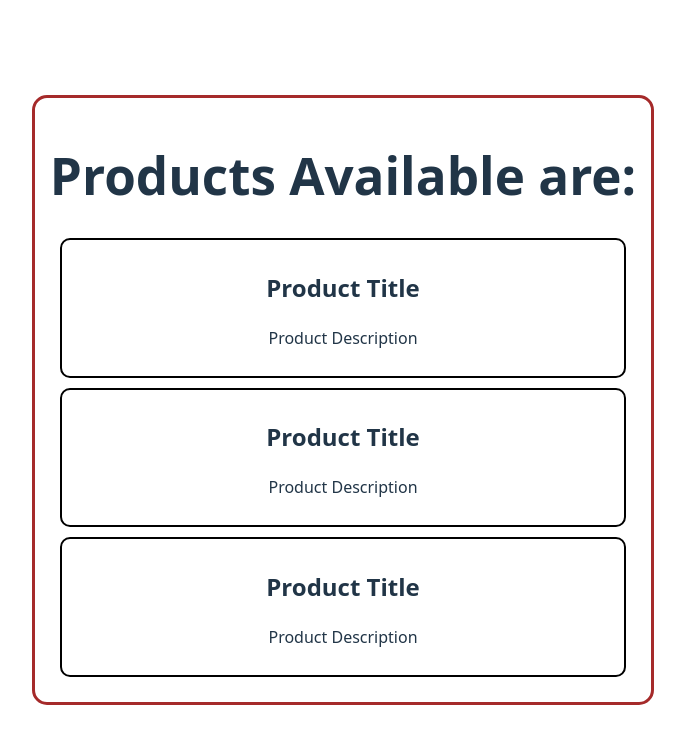
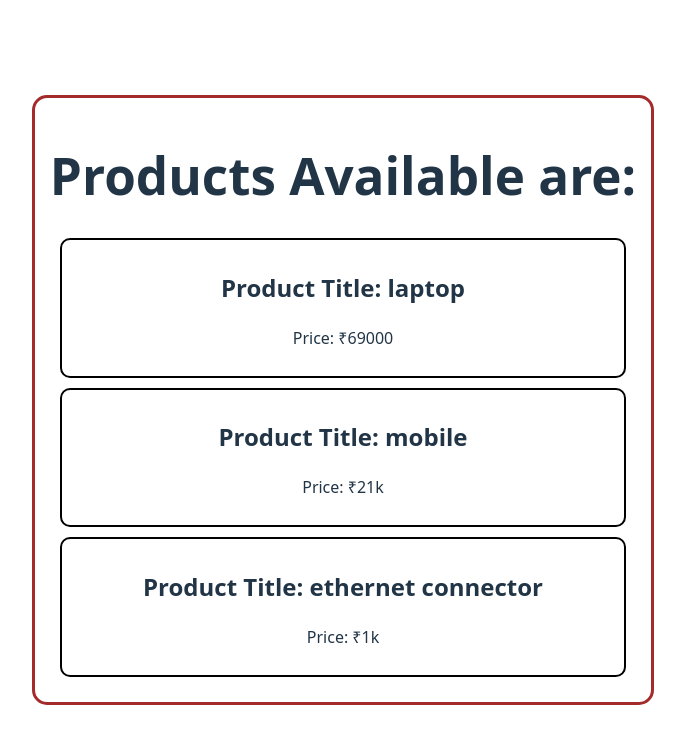
Before and after one commit to rishi-tiwari023/first-Repo, a React (Vite) app in the folder reactLearning/frontend-basic/: page / in a window 1280 px wide. Shown: the top 744 px of the page, without its empty margins (297-982 px from the left). Built offline with nearby package versions, Linux system fonts and the light colour scheme.

Commit message:
using react props to provide custom value to the component while reusing it

```diff
--- a/reactLearning/frontend-basic/src/Product.jsx
+++ b/reactLearning/frontend-basic/src/Product.jsx
@@ -1,8 +1,8 @@
 import "./Product.css"
-function Product() {
+function Product({title, price}) {
     return <div className="Product">
-    <h2>Product Title</h2>
-    <p>Product Description</p>
+    <h2>Product Title: {title}</h2>
+    <p>Price: &#8377;{price}</p>
     </div>
 }
 
--- a/reactLearning/frontend-basic/src/ProductTab.jsx
+++ b/reactLearning/frontend-basic/src/ProductTab.jsx
@@ -5,9 +5,9 @@ function ProductTab() {
     return (
         <div className="ProductTab">
             <h1>Products Available are:</h1>
-        <Product />
-        <Product />
-        <Product />
+        <Product title="laptop" price={69000}/>
+        <Product title="mobile" price="21k"/>
+        <Product title="ethernet connector" price="1k"/>
         </div>
     )
 }
```
